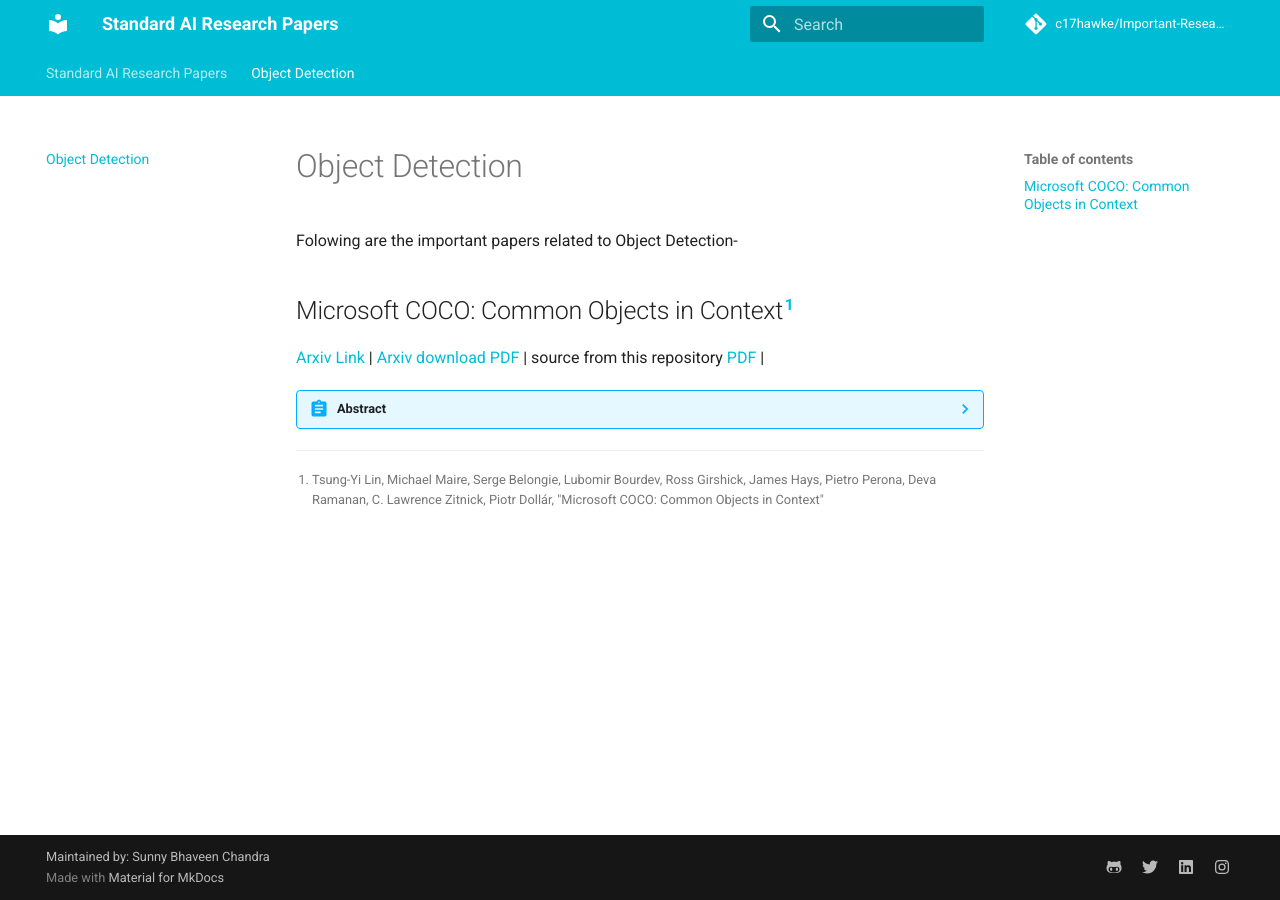
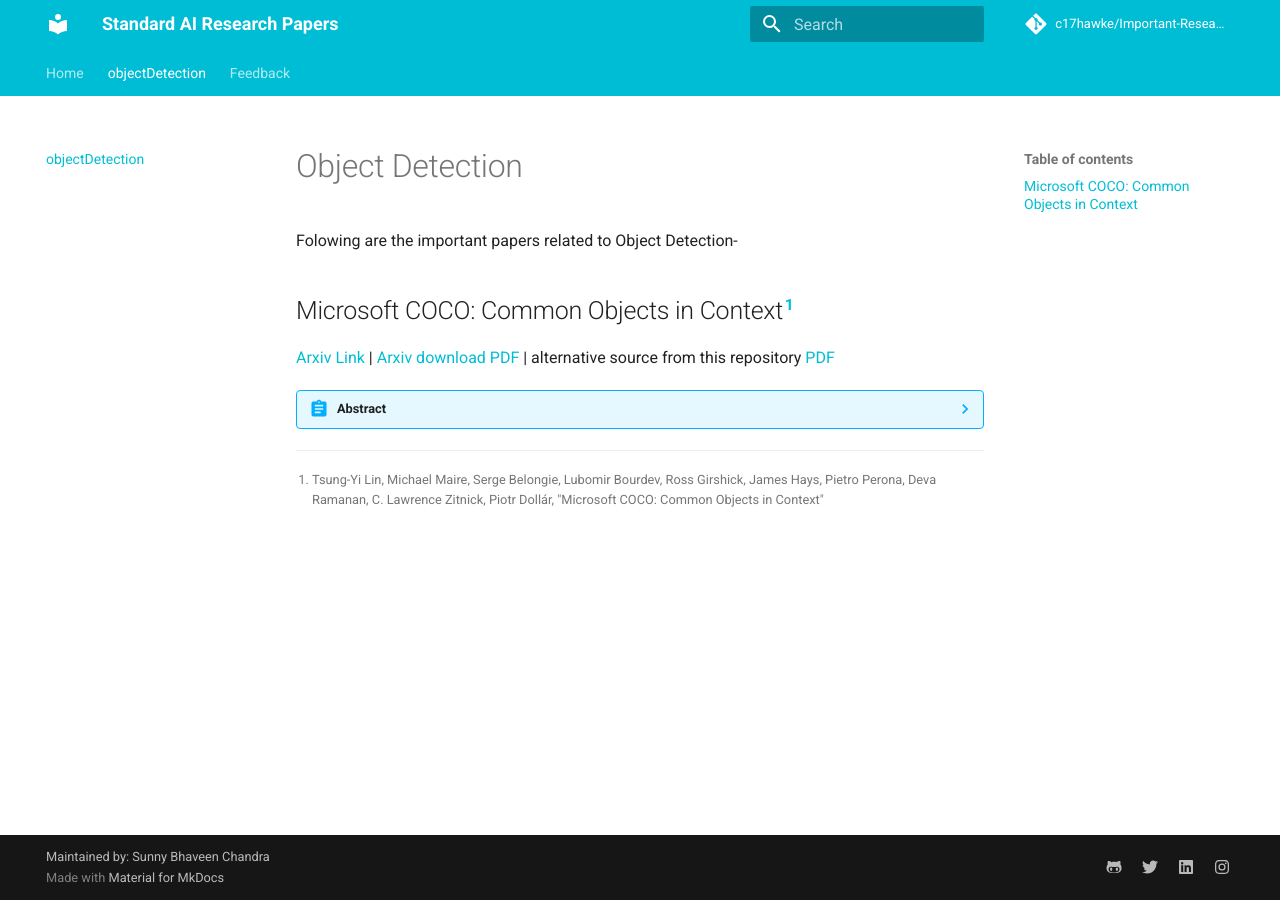
Before and after one commit to c17hawke/Important-Research-Papers-AI, an MkDocs documentation site: the page built from docs/objectDetection.md, in a window 1280 px wide. Built offline with MkDocs 1.6.1 and Material for MkDocs 9.7.7, drawn with Linux system fonts in a browser that asks for light colours; comment, search, counter and statistics services are not loaded.

Commit message:
update FeedbackPage and Nav

```diff
--- a/docs/objectDetection.md
+++ b/docs/objectDetection.md
@@ -7,9 +7,7 @@ Folowing are the important papers related to Object Detection-
 <a target="_blank" href="https://arxiv.org/abs/1405.0312">
 Arxiv Link
 </a> | <a target="_blank" href="https://arxiv.org/pdf/1405.0312.pdf">
-Arxiv download PDF</a> | source from this repository <a href="researchPapers/ObjectDetection/1405.0312.pdf">
-[PDF]()
-</a> |
+Arxiv download PDF</a> | alternative source from this repository <a target="_blank" href="https://github.com/c17hawke/Important-Research-Papers-AI/raw/master/researchPapers/ObjectDetection/1405.0312.pdf"> PDF </a>
 
 ??? Abstract
     We present a new dataset with the goal of advancing the state-of-the-art in object recognition by placing the question of
--- a/mkdocs.yml
+++ b/mkdocs.yml
@@ -1,5 +1,9 @@
 # Project information
 site_name: Standard AI Research Papers
+nav:
+  - Home: index.md
+  - objectDetection: objectDetection.md
+  - Feedback: feedback.md
 # site_url: https://github.com/c17hawke/covid-responder-lex-bot/
 site_author: Sunny Bhaveen Chandra
 site_description: >-
```
Also changed, not shown: docs/feedback.md (added, +15 -0 lines).
